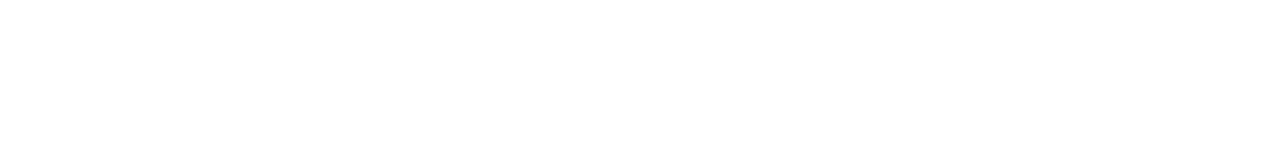
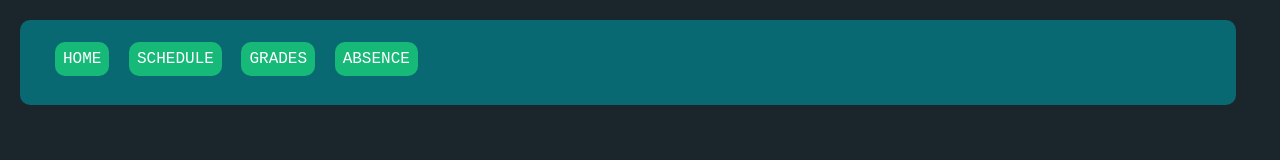
Before and after one commit to Tym154/school_chat_web, a plain HTML site: page index.html in a window 1280 px wide. Drawn offline with Linux system fonts and the light colour scheme.

Commit message:
Added header and CSS styling to index.html and style.css files

```diff
--- a/index.html
+++ b/index.html
@@ -7,6 +7,21 @@
     <title>SCHOOL CHAT WEB</title>
 </head>
 <body>
+    <header class="header">
+        <nav class="navbar">
+            <a href="#">HOME</a>
+            <a href="#">SCHEDULE</a>
+            <a href="#">GRADES</a>
+            <a href="#">ABSENCE</a>
+        </nav>
+    </header>
+    <main>
+        <section>
 
+        </section>
+    </main>
+    <footer>
+
+    </footer>
 </body>
 </html>
--- a/style.css
+++ b/style.css
@@ -0,0 +1,31 @@
+* {
+    margin: 0;
+    padding: 0;
+    font-family: 'Courier New', Courier, monospace;
+}
+
+body {
+    background-color: #1b262c;
+}
+
+.header {
+    position: fixed;
+    margin: 20px;
+    width: 95%;
+}
+
+.navbar {
+    background-color: #086972;
+    height: 25px;
+    border-radius: 10px;
+    padding: 30px;
+}
+
+.navbar a {
+    color: white;
+    background-color: #17b978;
+    padding: 8px;
+    margin: 5px;
+    border-radius: 10px;
+    text-decoration: none;
+}
```
